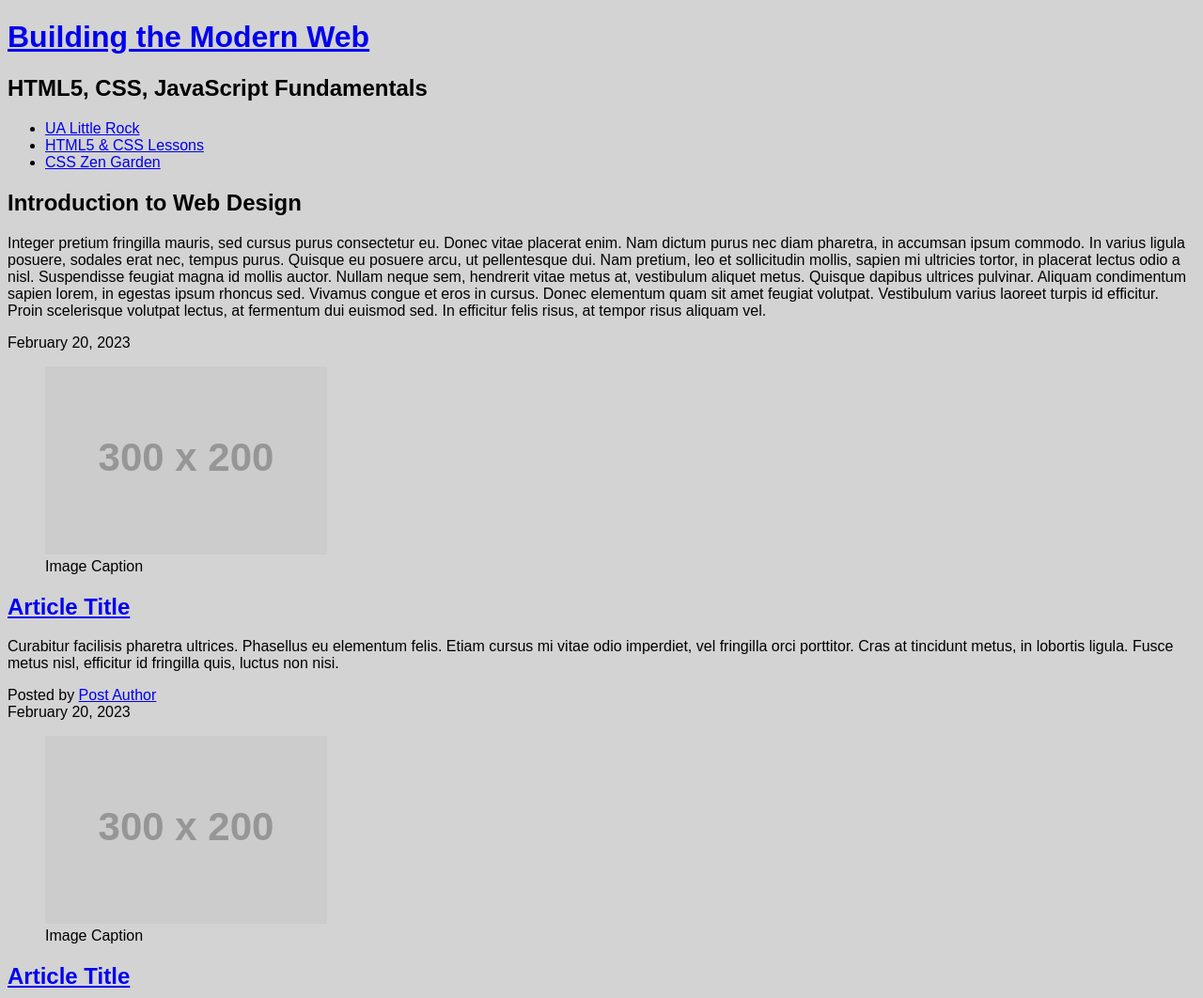
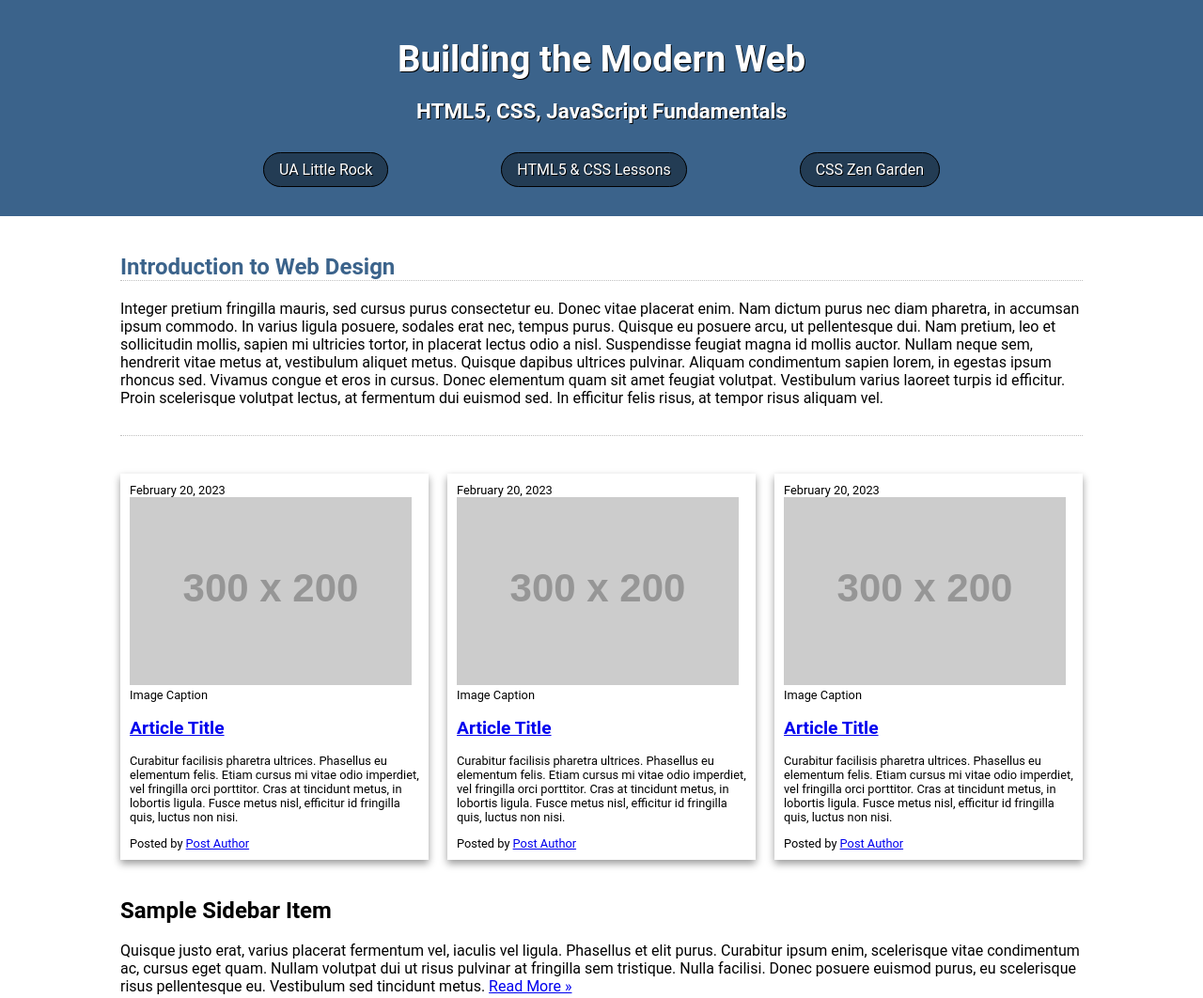
Before and after one commit to Bcamp13022/Ifsc-1310, a plain HTML site: page css-demo/index.html in a window 1280 px wide. Shown: the top 1062 px of the page at 94% size. Drawn offline with Linux system fonts and the light colour scheme; placeholder pictures from the web are drawn by us.

Commit message:
CSS Demo second push

```diff
--- a/css-demo/assets/css/style.css
+++ b/css-demo/assets/css/style.css
@@ -1,5 +1,178 @@
-/* CSS Demo- #883700 #1D3408 #BF5B04 #8C1C03 #400101  */
-body{
-    background-color: lightgray;
-    font-family: 'Mooli', sans-serif;
-}
+/*  CSS Demo Project  */
+
+/*  ---------------Box Sizing-----------------  */
+
+html {
+    box-sizing: border-box;
+  }
+  *,
+  *:before,
+  *:after {
+    box-sizing: inherit;
+  }
+
+  /*  --------------- Responsive Images -----------------  */
+
+  img{
+    max-width:100%;
+  }
+
+  /*  --------------- Utility Styles -----------------  */
+
+  .container{
+    width:80vw;
+    margin:40px auto;
+  }
+
+
+
+  /*  --------------- Global Styles -----------------  */
+
+  body{
+      font-family: 'Roboto', sans-serif;
+      margin:0;
+  }
+
+  header.primary{
+   background-color:#3b638b;
+   color:#ffffff;
+   text-align:center;
+   padding:40px;
+    /*long form*/
+    padding-top: 40px;
+    padding-right: 40px;
+    padding-bottom: 40px;
+    padding-left: 40px;
+     /* T,R,B,L */
+    padding: 20px 40px 20px 40px;
+    /* Two Value Top/Bottom / L/R */
+    padding: 20px 40px;
+    text-shadow: 1px 1px #000000;
+  }
+
+  header.primary h1 {
+    font-size: 2.4rem;
+    margin: 20px;
+  }
+
+  header.primary h1 a{
+    color:#fff;
+    text-decoration:none;
+  }
+
+  header.primary h2{
+    font-size:1.4rem;
+
+  }
+
+  header.primary nav{
+    max-width:960px;
+    margin: 40px auto 20px auto;
+  }
+
+  header.primary nav ul{
+    display:flex;
+    flex-direction:row;
+    justify-content:space-evenly;
+    padding:0;
+  }
+
+  header.primary nav ul li{
+    list-style-type:none;
+  }
+
+  header.primary nav a{
+    color:#ffffff;
+    text-decoration:none;
+    background-color:#000000;
+    background-color: rgba(0,0,0,.4);
+    padding:8px 16px;
+    border-radius:20px;
+    transition:.5s;
+    border: 1px solid #000;
+  }
+
+  header.primary nav a:hover,
+  header.primary nav a:active
+  {
+    background-color: rgba(0,0,0,.8);
+  }
+
+  #intro{
+    border-bottom: 1px dotted #c0c0c0;
+    padding-bottom:14px;
+  }
+
+  #intro h2{
+    color:#3b638b;
+    border-bottom: 1px dotted #c0c0c0;
+  }
+
+  #content{
+    display:flex;
+    flex-direction:row;
+    justify-content:space-between;
+    gap:20px;
+  }
+
+  #content article.post{
+    box-shadow: 0 4px 8px rgba(0,0,0,.4);
+    padding:10px;
+    font-size:.8rem;
+    transition:.5s;
+  }
+
+  #content article.post:hover{
+    box-shadow: 0 8px 16px rgba(0,0,0,.4);
+  }
+
+  article.post figure{
+    margin:0;
+  }
+
+
+
+
+
+
+
+
+
+
+
+
+
+
+
+
+
+
+
+
+
+
+
+
+
+
+
+
+
+
+
+
+  /*  ---------------Media Queries-----------------  */
+
+  @media screen and (max-width:600px){
+
+    header.primary nav ul{
+      flex-direction:column;
+      max-width:250px;
+      margin:auto;
+      gap:10px;
+    }
+    header.primary nav ul a{
+      display:block;
+    }
+
+  }
--- a/css-demo/index.html
+++ b/css-demo/index.html
@@ -6,6 +6,9 @@
   <meta charset="UTF-8">
   <meta name="description" content="Keyword rich narrative on site purpose">
   <meta name="author" content="Thomas Wallace">
+  <link rel="preconnect" href="https://fonts.googleapis.com">
+<link rel="preconnect" href="https://fonts.gstatic.com" crossorigin>
+<link href="https://fonts.googleapis.com/css2?family=Montserrat&display=swap" rel="stylesheet">
   <link href="assets/css/style.css" rel="stylesheet" />
 </head>
 
```
